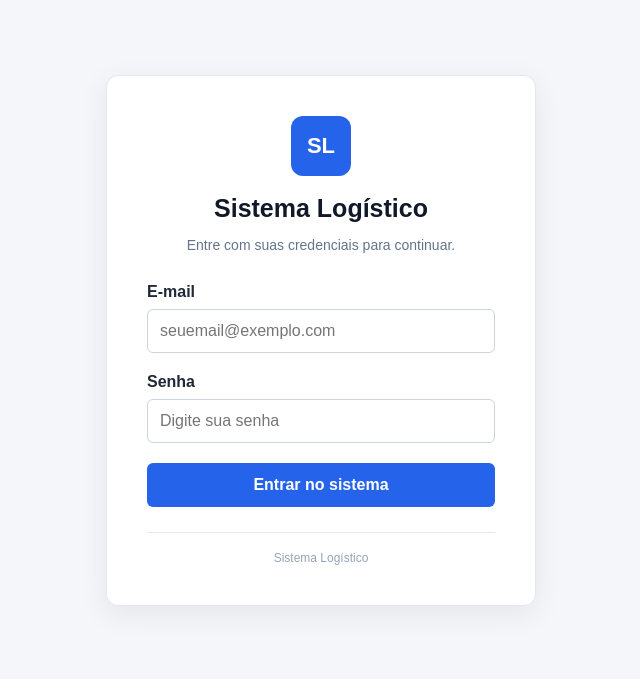
After one commit to guilhermebatis/sistema-log, a Flask app: page /auth/login in a window 1280 px wide. The commit adds this page. Shown: the top 679 px of the page, without its empty margins (319-959 px from the left). Run offline with Flask 3, Linux system fonts and the light colour scheme.

Commit message:
feat: implement user authentication and login

```diff
--- a/app/__init__.py
+++ b/app/__init__.py
@@ -12,6 +12,8 @@ from app.routes.orders import orders_bp
 from app.routes.order_items import order_items_bp
 from app.routes.delivery import delivery_bp
 from app.routes.delivery_itens import delivery_itens_bp
+from app.routes.home import home_bp
+from app.routes.auth import auth_bp
 
 def create_app(test_config=None):
     # APP
@@ -39,5 +41,7 @@ def create_app(test_config=None):
     app.register_blueprint(order_items_bp)
     app.register_blueprint(delivery_bp)
     app.register_blueprint(delivery_itens_bp)
+    app.register_blueprint(home_bp)
+    app.register_blueprint(auth_bp)
 
     return app
--- a/app/routes/auth.py
+++ b/app/routes/auth.py
@@ -1,4 +1,4 @@
-from flask import Blueprint, request, redirect, url_for
+from flask import Blueprint, request, redirect, url_for, render_template
 from app.extensions import db
 from app.models import User
 from werkzeug.security import check_password_hash
@@ -27,3 +27,7 @@ def login():
         login_user(user)
 
         return redirect(url_for('home.index'))
+
+
+    if request.method == 'GET':
+        return render_template('auth/login.html')
--- a/app/static/css/style.css
+++ b/app/static/css/style.css
@@ -325,3 +325,85 @@ tr:hover {
     font-size: 16px;
     color: var(--text);
 }
+
+
+/* =========================
+   LOGIN
+   ========================= */
+
+.login-container {
+    min-height: 85vh;
+    display: flex;
+    align-items: center;
+    justify-content: center;
+    padding: 30px 15px;
+}
+
+.login-card {
+    width: 100%;
+    max-width: 430px;
+    padding: 40px;
+    background: var(--white);
+    border: 1px solid var(--border);
+    border-radius: 12px;
+    box-shadow: 0 8px 30px rgba(0, 0, 0, 0.07);
+}
+
+.login-header {
+    text-align: center;
+    margin-bottom: 30px;
+}
+
+.login-icon {
+    width: 60px;
+    height: 60px;
+    display: flex;
+    align-items: center;
+    justify-content: center;
+    margin: 0 auto 18px;
+    background: var(--primary);
+    color: white;
+    border-radius: 12px;
+    font-size: 22px;
+    font-weight: bold;
+}
+
+.login-header h1 {
+    margin-bottom: 8px;
+    color: var(--dark);
+    font-size: 25px;
+}
+
+.login-header p {
+    color: #64748b;
+    font-size: 14px;
+}
+
+.login-card .field input {
+    width: 100%;
+}
+
+.login-button {
+    width: 100%;
+    padding: 13px;
+    border: none;
+    border-radius: 6px;
+    background: var(--primary);
+    color: white;
+    font-size: 16px;
+    font-weight: bold;
+    cursor: pointer;
+}
+
+.login-button:hover {
+    background: var(--primary-hover);
+}
+
+.login-footer {
+    margin-top: 25px;
+    padding-top: 18px;
+    border-top: 1px solid var(--border);
+    text-align: center;
+    color: #94a3b8;
+    font-size: 12px;
+}
--- /dev/null
+++ b/app/templates/auth/login.html
@@ -0,0 +1,64 @@
+{% extends "base.html" %}
+
+{% block content %}
+
+<div class="login-container">
+
+    <div class="login-card">
+
+        <div class="login-header">
+            <div class="login-icon">SL</div>
+
+            <h1>Sistema Logístico</h1>
+            <p>Entre com suas credenciais para continuar.</p>
+        </div>
+
+        {% with messages = get_flashed_messages(with_categories=true) %}
+            {% if messages %}
+                {% for category, message in messages %}
+                    <div class="message {{ category }}">
+                        {{ message }}
+                    </div>
+                {% endfor %}
+            {% endif %}
+        {% endwith %}
+
+        <form method="POST" action="{{ url_for('auth.login') }}">
+
+            <div class="field">
+                <label for="email">E-mail</label>
+                <input
+                    type="email"
+                    id="email"
+                    name="email"
+                    placeholder="seuemail@exemplo.com"
+                    required
+                >
+            </div>
+
+            <div class="field">
+                <label for="password">Senha</label>
+                <input
+                    type="password"
+                    id="password"
+                    name="password"
+                    placeholder="Digite sua senha"
+                    required
+                >
+            </div>
+
+            <button type="submit" class="login-button">
+                Entrar no sistema
+            </button>
+
+        </form>
+
+        <div class="login-footer">
+            Sistema Logístico
+        </div>
+
+    </div>
+
+</div>
+
+{% endblock %}
--- a/app/templates/base.html
+++ b/app/templates/base.html
@@ -2,71 +2,73 @@
 <html lang="pt-BR">
 <head>
     <meta charset="UTF-8">
-    <title>Base</title>
+    <title>LOG Logística</title>
     <meta name="viewport" content="width=device-width, initial-scale=1.0">
+
     <link rel="stylesheet" href="{{ url_for('static', filename='css/style.css') }}">
 </head>
+
 <body>
 
+    {% if current_user.is_authenticated %}
+
     <nav>
-        <div><h1>LOG Logistica</h1></div>
+        <div>
+            <h1>LOG Logística</h1>
+        </div>
 
-        <div>
         <div class="nav-item">
             <a href="#">Clientes</a>
-
             <div class="dropdown">
                 <a href="{{ url_for('client.client') }}">Clientes</a>
                 <a href="{{ url_for('client.create_client') }}">Criar cliente</a>
             </div>
         </div>
-        </div>
-        <div>
+
         <div class="nav-item">
-                <a href="#">Veiculos</a>
-
+            <a href="#">Veículos</a>
             <div class="dropdown">
-                    <a href="{{ url_for('vehicle.index') }}">Veiculos</a>
-                    <a href="{{ url_for('vehicle.create_vehicle') }}">Criar veiculo</a>
-                </div>
-            </div>
-        </div>
-        <div>
-            <div class="nav-item">
-                <a href="#">Motoristas</a>
-
-                <div class="dropdown">
-                    <a href="{{ url_for('driver.index') }}">Motoristas</a>
-                    <a href="{{ url_for('driver.driver_create') }}">Criar Motoristas</a>
-                </div>
-            </div>
-        </div>
-        <div>
-            <div class="nav-item">
-                <a href="#">Ordem de serviço</a>
-
-                <div class="dropdown">
-                    <a href="{{ url_for('orders.index') }}">Ordens</a>
-                    <a href="{{ url_for('orders.create_order') }}">Criar Ordem</a>
-                </div>
+                <a href="{{ url_for('vehicle.index') }}">Veículos</a>
+                <a href="{{ url_for('vehicle.create_vehicle') }}">Criar veículo</a>
             </div>
         </div>
 
-        <div>
+        <div class="nav-item">
+            <a href="#">Motoristas</a>
+            <div class="dropdown">
+                <a href="{{ url_for('driver.index') }}">Motoristas</a>
+                <a href="{{ url_for('driver.driver_create') }}">Criar motorista</a>
+            </div>
+        </div>
+
+        <div class="nav-item">
+            <a href="#">Ordem de serviço</a>
+            <div class="dropdown">
+                <a href="{{ url_for('orders.index') }}">Ordens</a>
+                <a href="{{ url_for('orders.create_order') }}">Criar ordem</a>
+            </div>
+        </div>
+
         <div class="nav-item">
             <a href="#">Entregas</a>
-
             <div class="dropdown">
                 <a href="{{ url_for('delivery.index') }}">Entregas</a>
-                    <a href="{{ url_for('delivery.create_delivery') }}">Criar Entregas</a>
-                    <a href="{{ url_for('delivery_itens.index') }}">itens</a>
+                <a href="{{ url_for('delivery.create_delivery') }}">Criar entrega</a>
+                <a href="{{ url_for('delivery_itens.index') }}">Itens</a>
                 <a href="{{ url_for('delivery_itens.create_delivery_itens') }}">Criar itens</a>
             </div>
         </div>
+
+        <div class="nav-item">
+            <a href="#">{{ current_user.name }}</a>
+            <div class="dropdown">
+                <a href="{{ url_for('auth.logout') }}">Sair</a>
+            </div>
         </div>
 
+    </nav>
 
-    </nav>
+    {% endif %}
 
     {% for category, message in get_flashed_messages(with_categories=true) %}
         <div class="message {{ category }}">{{ message }}</div>
```
Also changed, not shown: app/routes/home.py (added, +9 -0 lines), app/templates/home/index.html (added, +21 -0 lines), migrations/versions/e4f836a862e2_create_user_table.py (added, +40 -0 lines). Lines whose indentation alone changed are shown as unchanged.
